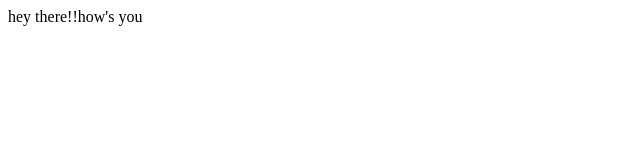
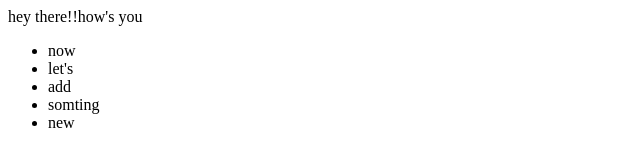
Before and after one commit to sublimeank/newGitTest, a plain HTML site: page index.html in a window 1280 px wide. Shown: the whole page, without its empty margins (0-640 px from the left). Drawn offline with Linux system fonts and the light colour scheme.

Commit message:
added new line

```diff
--- a/index.html
+++ b/index.html
@@ -5,5 +5,11 @@
     </head>
     <body>
         hey there!!how's you
+        <ul>
+            <li> now </li>
+            <li> let's</li>
+            <li> add </li>
+            <li> somting </li>
+            <li> new</li>
     </body>
 </html>
```
